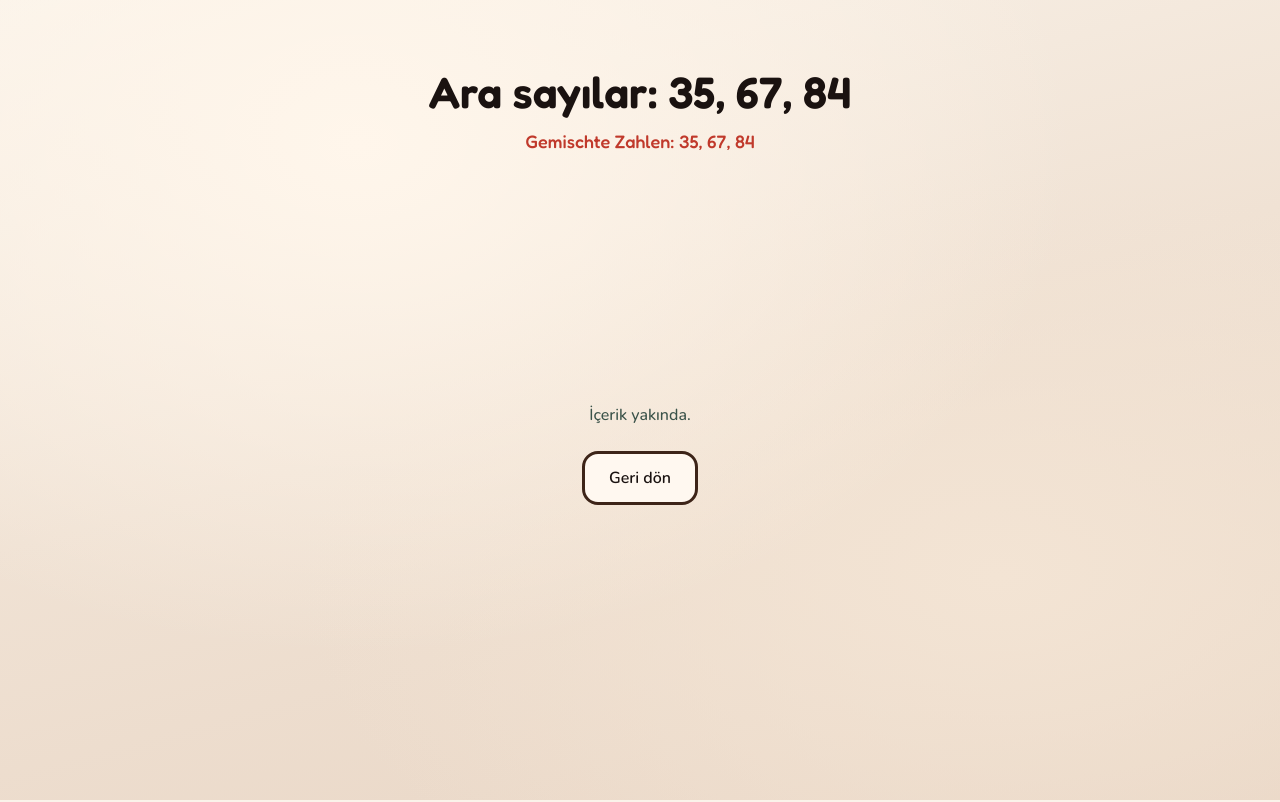
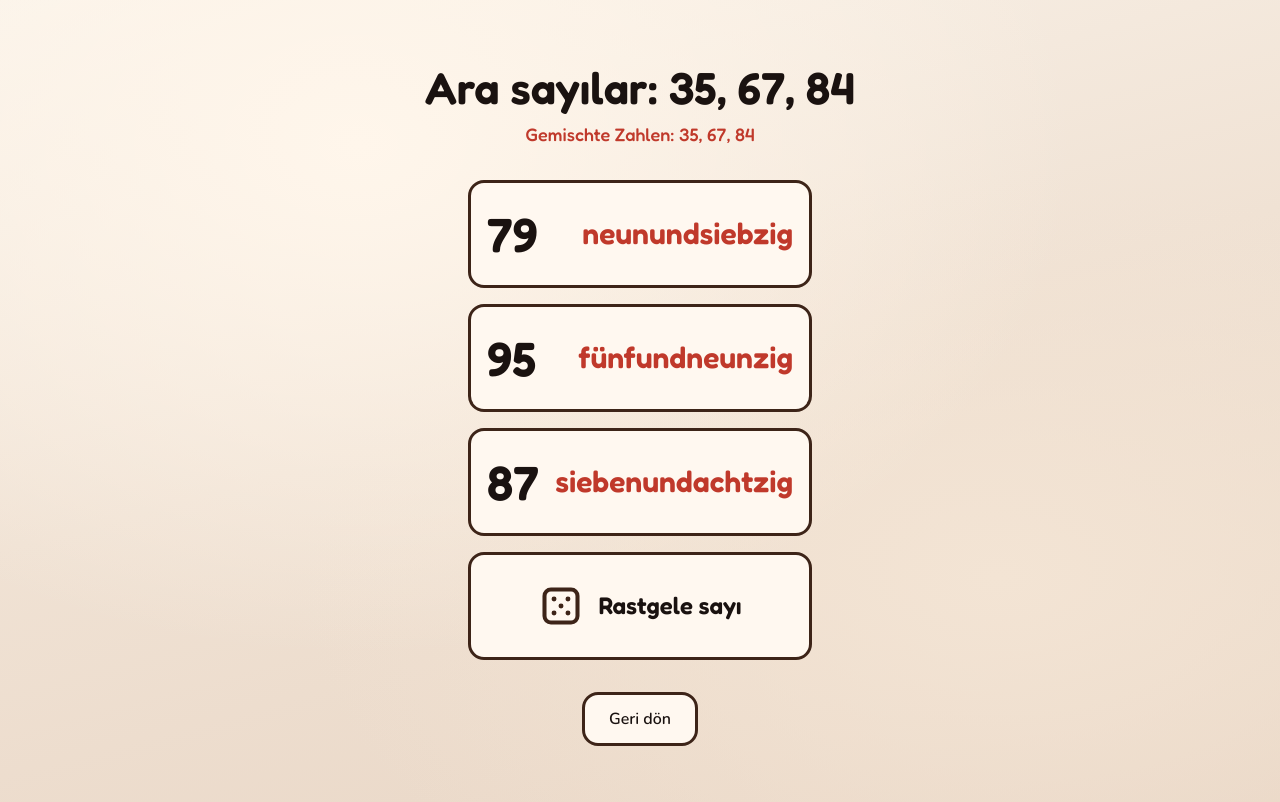
Before and after one commit to tegemenozyurek/deutschMitVildan, a React (Vite) app: page /konular/zahlen/anlatim/ara-2 in a window 1280 px wide. Built offline with nearby package versions, Linux system fonts and the light colour scheme.

Commit message:
Add ZahlenAra2Page component and integrate it into App routing. Update ZahlenNumberLesson to support reroll functionality and enhance number generation with new German number utilities.

```diff
--- a/src/App.tsx
+++ b/src/App.tsx
@@ -8,6 +8,7 @@ import { TopicsPage } from './pages/TopicsPage'
 import { Zahlen1to12Page } from './pages/Zahlen1to12Page'
 import { Zahlen13to20Page } from './pages/Zahlen13to20Page'
 import { ZahlenAnlatimPage } from './pages/ZahlenAnlatimPage'
+import { ZahlenAra2Page } from './pages/ZahlenAra2Page'
 import { ZahlenSectionPage } from './pages/ZahlenSectionPage'
 import { ZahlenZehnerPage } from './pages/ZahlenZehnerPage'
 
@@ -24,6 +25,7 @@ function AppRoutes() {
       <Route path="/konular/zahlen/anlatim/1-12" element={<Zahlen1to12Page />} />
       <Route path="/konular/zahlen/anlatim/13-20" element={<Zahlen13to20Page />} />
       <Route path="/konular/zahlen/anlatim/zehner" element={<ZahlenZehnerPage />} />
+      <Route path="/konular/zahlen/anlatim/ara-2" element={<ZahlenAra2Page />} />
       <Route
         path="/konular/zahlen/anlatim/:sectionId"
         element={<ZahlenSectionPage />}
--- a/src/components/ZahlenNumberLesson.tsx
+++ b/src/components/ZahlenNumberLesson.tsx
@@ -13,7 +13,9 @@ type ZahlenNumberLessonProps = {
   titleTr: string
   titleDe: string
   numbers: readonly NumberItem[]
-  columns?: 2 | 3 | 4
+  columns?: 1 | 2 | 3 | 4
+  /** Renders a dice card after the numbers (same size). */
+  onReroll?: () => void
 }
 
 export function ZahlenNumberLesson({
@@ -21,9 +23,11 @@ export function ZahlenNumberLesson({
   titleDe,
   numbers,
   columns = 3,
+  onReroll,
 }: ZahlenNumberLessonProps) {
   const [active, setActive] = useState<number | null>(null)
   const [ttsOk, setTtsOk] = useState(true)
+  const [diceSpin, setDiceSpin] = useState(false)
 
   useEffect(() => {
     prepareGermanSpeech()
@@ -40,12 +44,24 @@ export function ZahlenNumberLesson({
     }, 700)
   }
 
+  const handleReroll = () => {
+    if (!onReroll) return
+    setDiceSpin(true)
+    setActive(null)
+    onReroll()
+    window.setTimeout(() => setDiceSpin(false), 450)
+  }
+
+  const stacked = columns === 1
+
   const gridCols =
-    columns === 2
-      ? 'grid-cols-2'
-      : columns === 4
-        ? 'grid-cols-4'
-        : 'grid-cols-3'
+    columns === 1
+      ? 'grid-cols-1'
+      : columns === 2
+        ? 'grid-cols-2'
+        : columns === 4
+          ? 'grid-cols-4'
+          : 'grid-cols-3'
 
   return (
     <PageShell>
@@ -65,35 +81,88 @@ export function ZahlenNumberLesson({
       </header>
 
       <div
-        className={`relative z-10 grid w-full max-w-md flex-1 content-center gap-3 px-1 py-8 animate-[rise_0.9s_0.08s_ease_both] sm:gap-4 ${gridCols}`}
+        className={`relative z-10 grid flex-1 content-center gap-3 px-1 py-8 animate-[rise_0.9s_0.08s_ease_both] sm:gap-4 ${gridCols} ${
+          stacked
+            ? 'mx-auto w-[min(100%,20.5rem)] sm:w-[min(100%,22rem)]'
+            : 'w-full max-w-md'
+        }`}
       >
         {numbers.map(({ n, de }) => (
           <button
-            key={n}
+            key={`${n}-${de}`}
             type="button"
             onPointerDown={(event) => {
               if (event.button !== 0 && event.pointerType === 'mouse') return
               onPress(n, de)
             }}
-            className={`flex min-h-[6.25rem] flex-col items-center justify-center rounded-2xl border-[3px] border-[#3d2418] px-2 py-4 transition duration-200 focus-visible:outline-2 focus-visible:outline-offset-4 focus-visible:outline-[#c0392b] active:scale-[0.97] sm:min-h-[6.75rem] ${
+            className={`flex min-h-[6.25rem] rounded-2xl border-[3px] border-[#3d2418] px-4 py-4 transition duration-200 focus-visible:outline-2 focus-visible:outline-offset-4 focus-visible:outline-[#c0392b] active:scale-[0.97] sm:min-h-[6.75rem] ${
+              stacked
+                ? 'w-full flex-row items-center justify-between gap-4'
+                : 'flex-col items-center justify-center px-2'
+            } ${
               active === n
                 ? 'bg-[#3d2418] text-[#faf3ea]'
                 : 'bg-[#fff8f0] text-[#1a1210] hover:bg-[#fff3e6]'
             }`}
             aria-label={`${n}, ${de}`}
           >
-            <span className="font-[family-name:var(--font-cozy)] text-3xl font-semibold leading-none sm:text-4xl">
+            <span
+              className={`font-[family-name:var(--font-cozy)] font-semibold leading-none ${
+                stacked ? 'text-4xl sm:text-5xl' : 'text-3xl sm:text-4xl'
+              }`}
+            >
               {n}
             </span>
             <span
-              className={`mt-2.5 px-0.5 text-center font-[family-name:var(--font-cozy)] text-xl font-semibold leading-tight sm:text-2xl ${
-                active === n ? 'text-[#e6b422]' : 'text-[#c0392b]'
-              }`}
+              className={`font-[family-name:var(--font-cozy)] font-semibold leading-tight ${
+                stacked
+                  ? 'text-right text-2xl sm:text-3xl'
+                  : 'mt-2.5 px-0.5 text-center text-xl sm:text-2xl'
+              } ${active === n ? 'text-[#e6b422]' : 'text-[#c0392b]'}`}
             >
               {de}
             </span>
           </button>
         ))}
+
+        {onReroll && (
+          <button
+            type="button"
+            onClick={handleReroll}
+            className={`flex min-h-[6.25rem] items-center justify-center gap-3 rounded-2xl border-[3px] border-[#3d2418] bg-[#fff8f0] px-4 py-4 text-[#1a1210] transition duration-200 hover:bg-[#fff3e6] focus-visible:outline-2 focus-visible:outline-offset-4 focus-visible:outline-[#c0392b] active:scale-[0.97] sm:min-h-[6.75rem] sm:gap-4 ${
+              stacked ? 'w-full flex-row' : 'flex-col'
+            }`}
+            aria-label="Rastgele sayı"
+          >
+            <svg
+              viewBox="0 0 24 24"
+              className={`h-10 w-10 shrink-0 text-[#3d2418] sm:h-11 sm:w-11 ${
+                diceSpin ? 'animate-[spin_0.45s_ease]' : ''
+              }`}
+              fill="none"
+              xmlns="http://www.w3.org/2000/svg"
+              aria-hidden="true"
+            >
+              <rect
+                x="3"
+                y="3"
+                width="18"
+                height="18"
+                rx="3.5"
+                stroke="currentColor"
+                strokeWidth="2.2"
+              />
+              <circle cx="8.2" cy="8.2" r="1.35" fill="currentColor" />
+              <circle cx="15.8" cy="8.2" r="1.35" fill="currentColor" />
+              <circle cx="12" cy="12" r="1.35" fill="currentColor" />
+              <circle cx="8.2" cy="15.8" r="1.35" fill="currentColor" />
+              <circle cx="15.8" cy="15.8" r="1.35" fill="currentColor" />
+            </svg>
+            <span className="font-[family-name:var(--font-cozy)] text-xl font-semibold leading-tight sm:text-2xl">
+              Rastgele sayı
+            </span>
+          </button>
+        )}
       </div>
 
       <Link
--- /dev/null
+++ b/src/lib/germanNumbers.ts
@@ -0,0 +1,50 @@
+const onesBeforeUnd = [
+  '',
+  'ein',
+  'zwei',
+  'drei',
+  'vier',
+  'fünf',
+  'sechs',
+  'sieben',
+  'acht',
+  'neun',
+] as const
+
+const tensWords = [
+  '',
+  '',
+  'zwanzig',
+  'dreißig',
+  'vierzig',
+  'fünfzig',
+  'sechzig',
+  'siebzig',
+  'achtzig',
+  'neunzig',
+] as const
+
+/** German word for 21–99 (compound / “ara” numbers). */
+export function twoDigitGerman(n: number): string {
+  if (n < 21 || n > 99 || n % 10 === 0) {
+    throw new Error(`twoDigitGerman expects 21–99 non-tens, got ${n}`)
+  }
+  const ones = n % 10
+  const tens = Math.floor(n / 10)
+  return `${onesBeforeUnd[ones]}und${tensWords[tens]}`
+}
+
+/** 9 unique random values from 21–99 excluding round tens. */
+export function randomTwoDigitMixed(count = 9): number[] {
+  const pool: number[] = []
+  for (let n = 21; n <= 99; n += 1) {
+    if (n % 10 !== 0) pool.push(n)
+  }
+
+  for (let i = pool.length - 1; i > 0; i -= 1) {
+    const j = Math.floor(Math.random() * (i + 1))
+    ;[pool[i], pool[j]] = [pool[j], pool[i]]
+  }
+
+  return pool.slice(0, count)
+}
--- /dev/null
+++ b/src/pages/ZahlenAra2Page.tsx
@@ -0,0 +1,28 @@
+import { useCallback, useState } from 'react'
+import { ZahlenNumberLesson } from '../components/ZahlenNumberLesson'
+import { randomTwoDigitMixed, twoDigitGerman } from '../lib/germanNumbers'
+
+function makeNumbers() {
+  return randomTwoDigitMixed(3).map((n) => ({
+    n,
+    de: twoDigitGerman(n),
+  }))
+}
+
+export function ZahlenAra2Page() {
+  const [numbers, setNumbers] = useState(makeNumbers)
+
+  const reroll = useCallback(() => {
+    setNumbers(makeNumbers())
+  }, [])
+
+  return (
+    <ZahlenNumberLesson
+      titleTr="Ara sayılar: 35, 67, 84"
+      titleDe="Gemischte Zahlen: 35, 67, 84"
+      numbers={numbers}
+      columns={1}
+      onReroll={reroll}
+    />
+  )
+}
```
